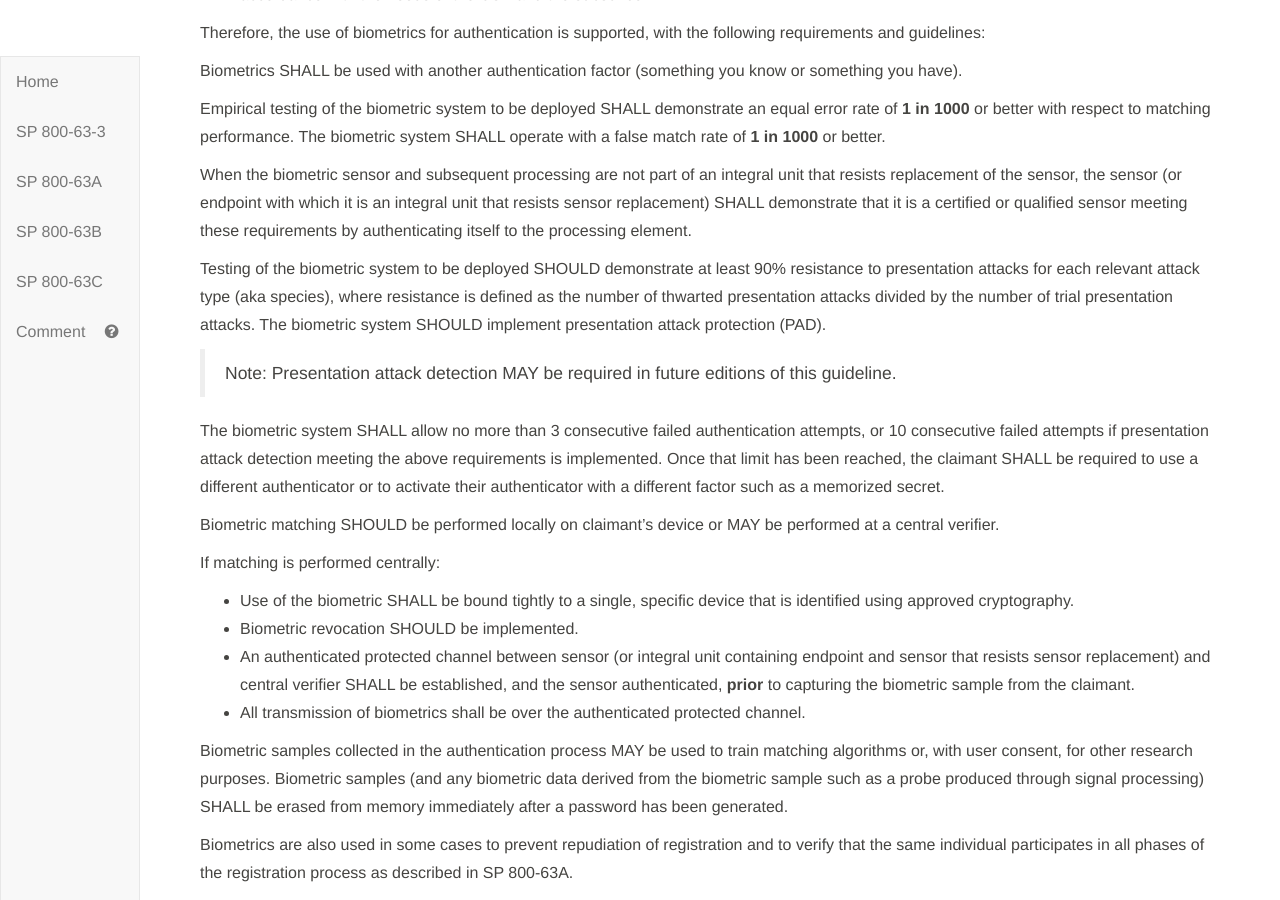
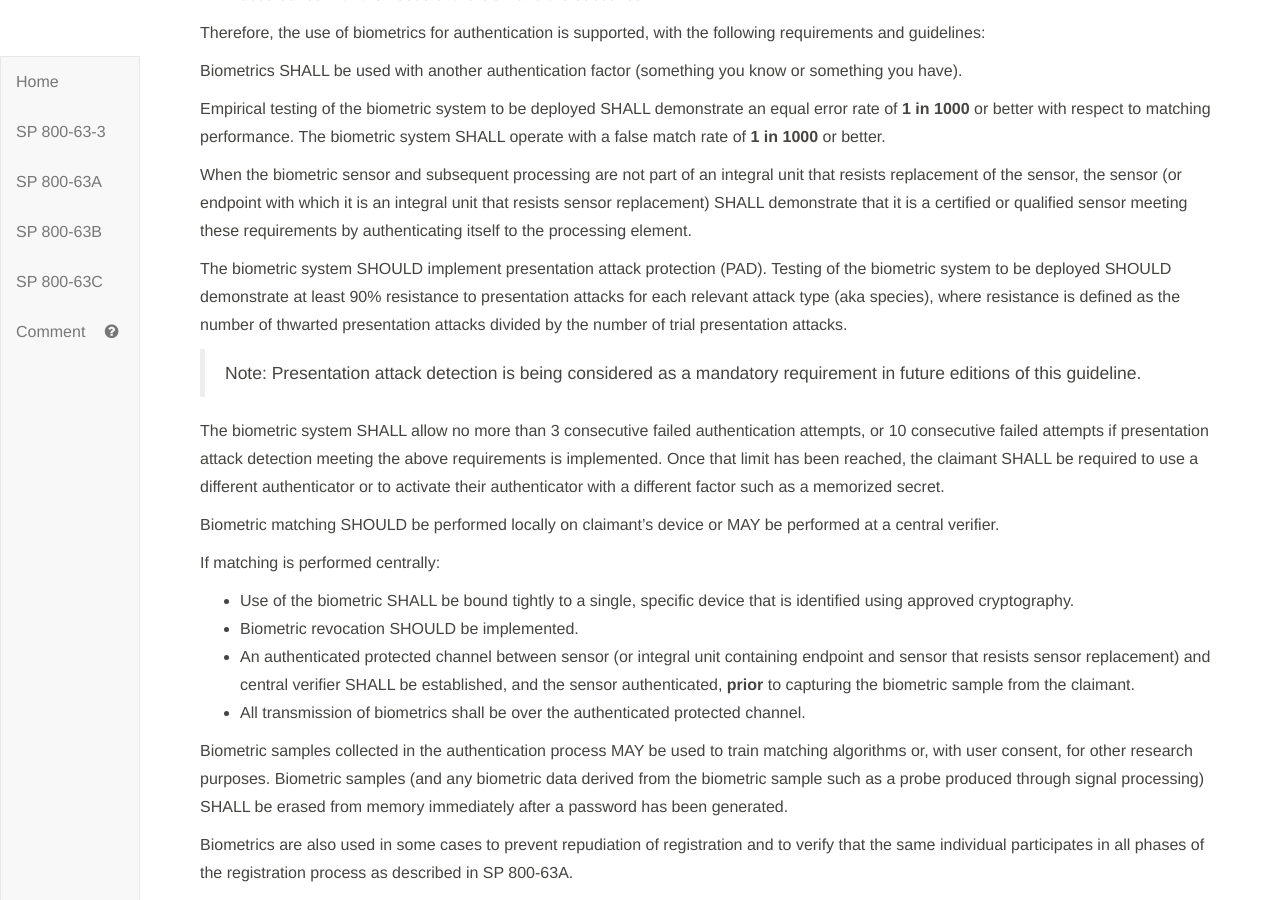
Before and after one commit to usnistgov/800-63-3, a Jekyll site: the page built from sp800-63b.md, in a window 1280 px wide and 900 px high, scrolled down 34923 px. Built offline with Jekyll 4.4.1, drawn with Linux system fonts in a browser that asks for light colours.

Commit message:
Biometrics requirements: wording improvements

```diff
--- a/sp800-63b/sec5_authenticators.md
+++ b/sp800-63b/sec5_authenticators.md
@@ -328,9 +328,9 @@
 
 When the biometric sensor and subsequent processing are not part of an integral unit that resists replacement of the sensor, the sensor (or endpoint with which it is an integral unit that resists sensor replacement) SHALL demonstrate that it is a certified or qualified sensor meeting these requirements by authenticating itself to the processing element.
 
-Testing of the biometric system to be deployed SHOULD demonstrate at least 90% resistance to presentation attacks for each relevant attack type (aka species), where resistance is defined as the number of thwarted presentation attacks divided by the number of trial presentation attacks. The biometric system SHOULD implement presentation attack protection (PAD).
+The biometric system SHOULD implement presentation attack protection (PAD). Testing of the biometric system to be deployed SHOULD demonstrate at least 90% resistance to presentation attacks for each relevant attack type (aka species), where resistance is defined as the number of thwarted presentation attacks divided by the number of trial presentation attacks.
 
->Note: Presentation attack detection MAY be required in future editions of this guideline.
+>Note: Presentation attack detection is being considered as a mandatory requirement in future editions of this guideline.
 
 The biometric system SHALL allow no more than 3 consecutive failed authentication attempts, or 10 consecutive failed attempts if presentation attack detection meeting the above requirements is implemented. Once that limit has been reached, the claimant SHALL be required to use a different authenticator or to activate their authenticator with a different factor such as a memorized secret.
 
```
